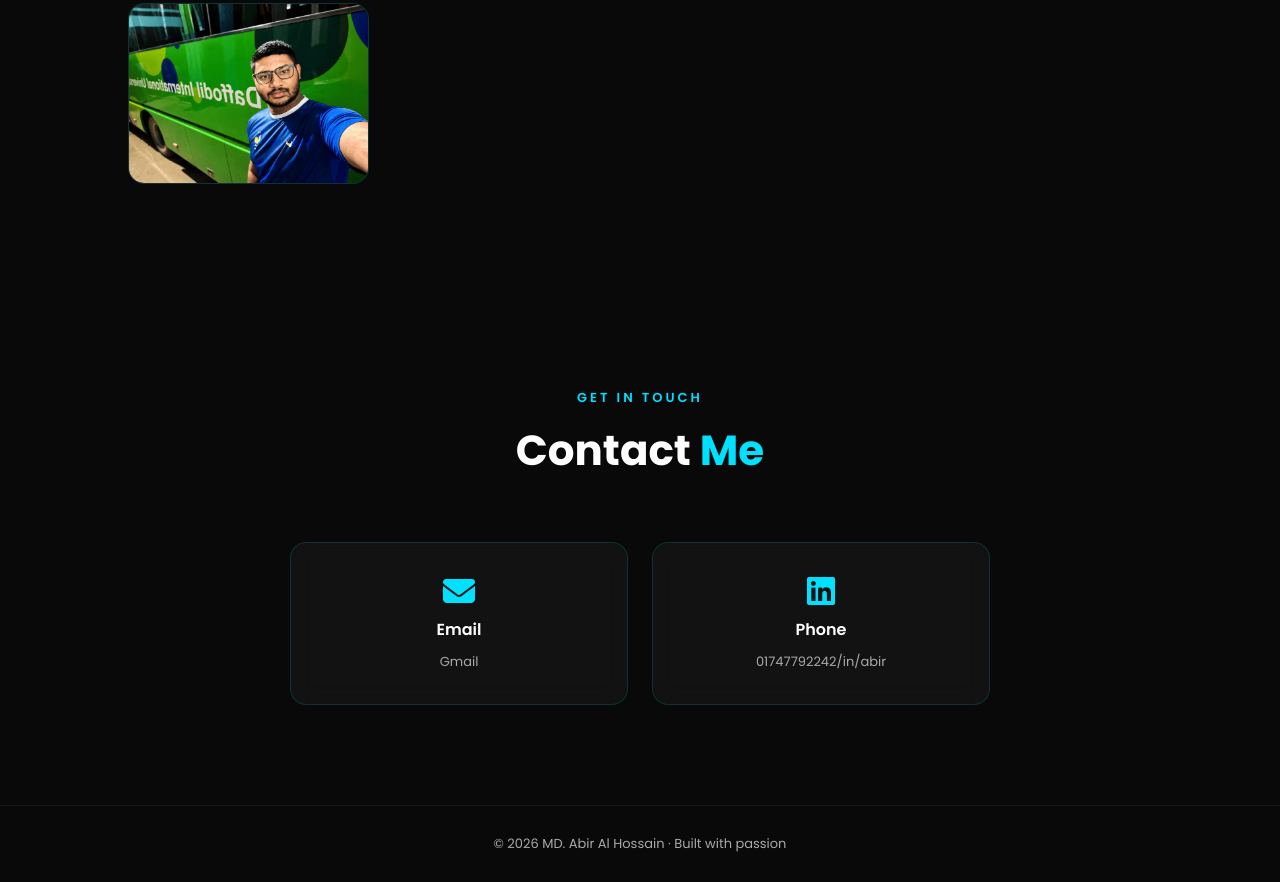
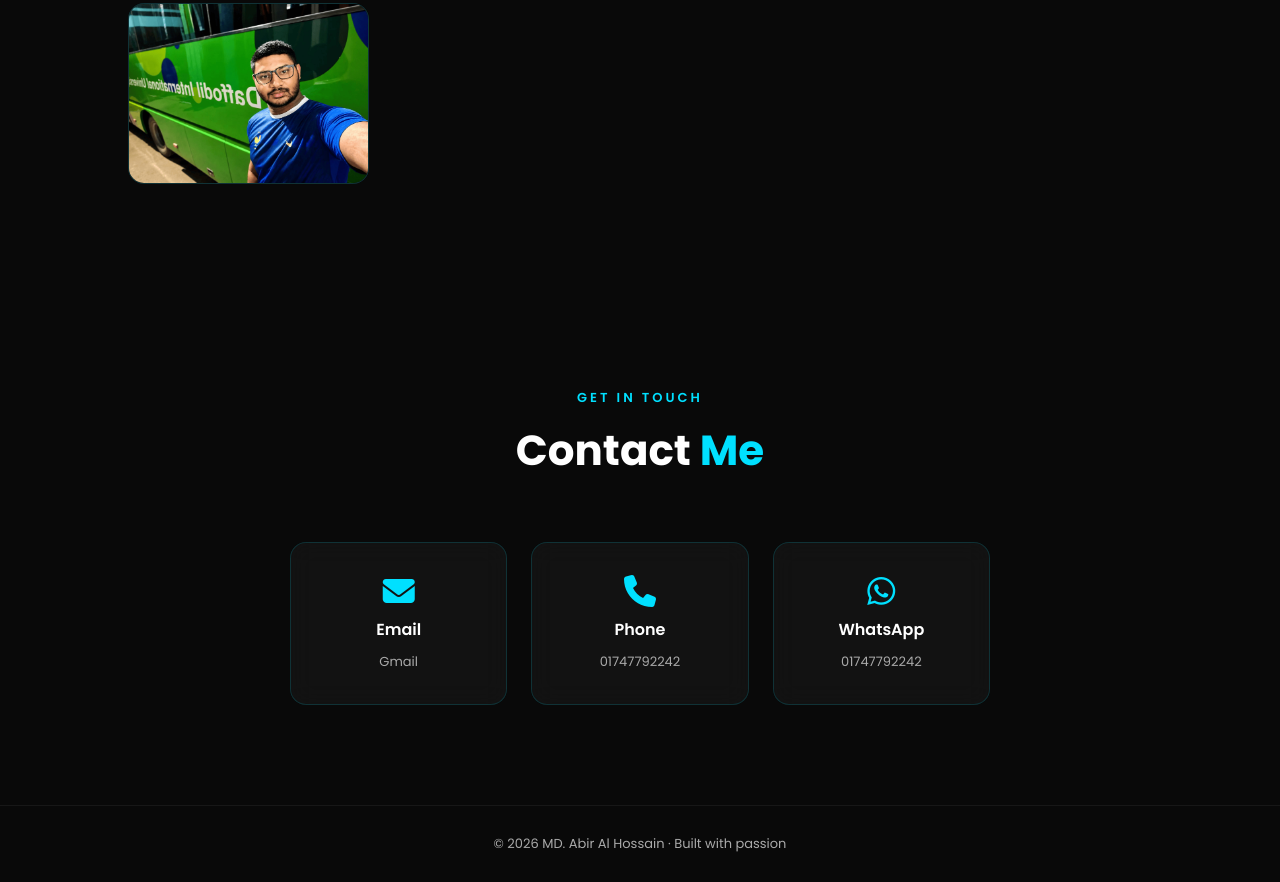
Before and after one commit to abiralhossain960-cell/abir123.github.io, a plain HTML site: page index.html in a window 1280 px wide. Shown: the part 2785-3667 px from the top of the page. Drawn offline with Linux system fonts and the light colour scheme.

Commit message:
Update index.html

```diff
--- a/index.html
+++ b/index.html
@@ -151,11 +151,16 @@
                 <span>Email</span>
                 <p>Gmail</p>
             </a>
-            <a href="phone" target="_blank" class="contact-card glass-card">
-                <i class="fab fa-linkedin"></i>
-                <span>Phone</span>
-                <p>01747792242/in/abir</p>
-            </a>
+          <a href="tel:+8801747792242" class="contact-card glass-card">
+    <i class="fas fa-phone"></i>
+    <span>Phone</span>
+    <p>01747792242</p>
+</a>
+            <a href="https://wa.me/8801747792242" target="_blank" class="contact-card glass-card">
+    <i class="fab fa-whatsapp"></i>
+    <span>WhatsApp</span>
+    <p>01747792242</p>
+</a>
 
             </a>
         </div>
```
